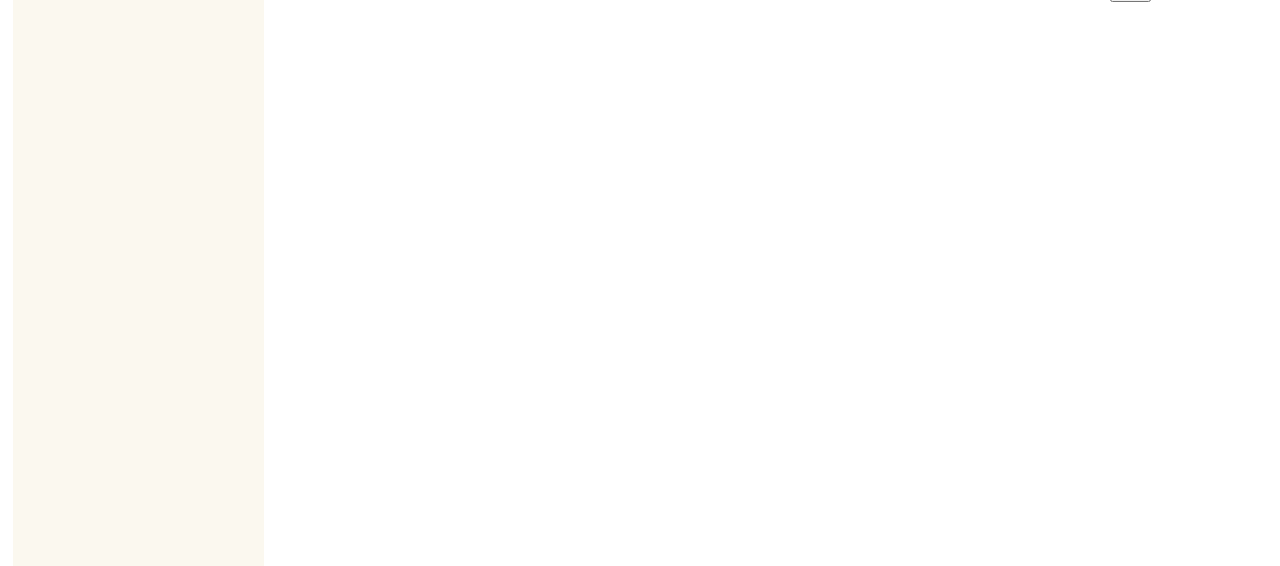
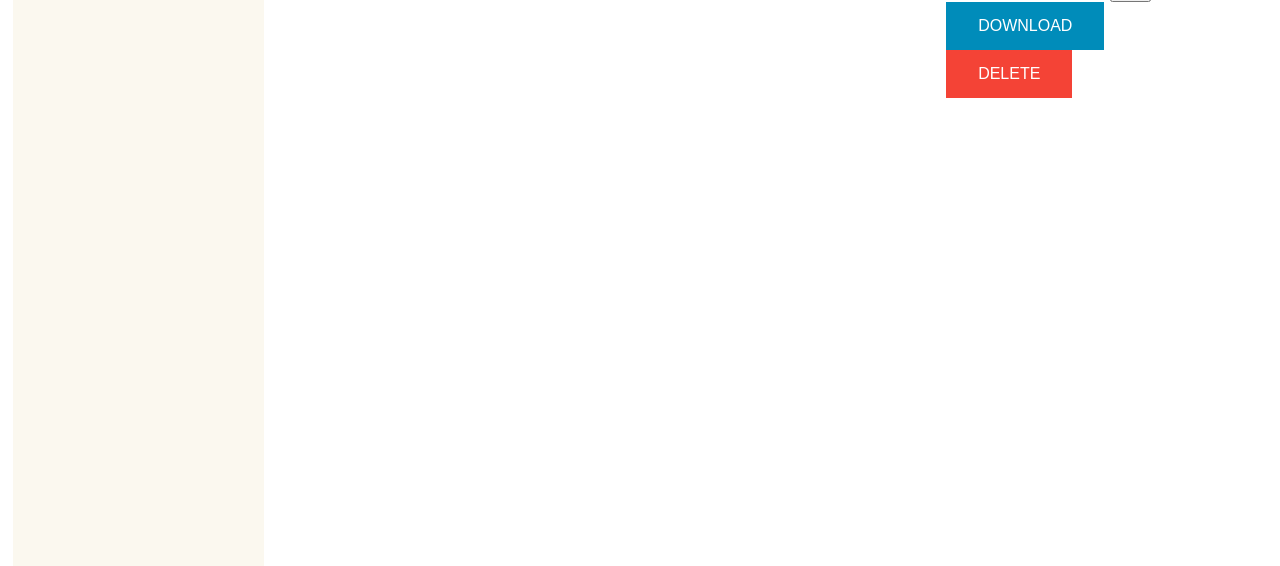
Before and after one commit to milban/AWS_dropbox, a Django app: template blog/templates/blog/html/fileService.html in a window 1280 px wide. Shown: the part 206-772 px from the top of the page. Run offline with Django 3.2, Linux system fonts and the light colour scheme; the template is opened without the code that fills it, so the values that code supplies are empty; some web fonts are replaced.

Commit message:
add downlad delete btn

```diff
--- a/blog/static/css/fileServiece.css
+++ b/blog/static/css/fileServiece.css
@@ -109,3 +109,21 @@ body {
     margin-bottom: 20px;
     float: right;
 }
+
+.fc-btn {
+    border: none;
+    color: white;
+    padding: 15px 32px;
+    text-align: center;
+    text-decoration: none;
+    display: inline-block;
+    font-size: 16px;
+}
+
+.download {
+    background-color: #008CBA;
+}
+
+.delete {
+    background-color: #f44336;
+}
--- a/blog/templates/blog/html/fileService.html
+++ b/blog/templates/blog/html/fileService.html
@@ -46,6 +46,8 @@
                     <progress id="progressBar" max="100" value="0"></progress>
                     <input type="submit" id="submit_btn" value="전송">
                 </form>
+                <div><button class="fc-btn download" type="button">DOWNLOAD</button></div>
+                <div><button class="fc-btn delete" type="button">DELETE</button></div>
             </div>
         </div>
     </div>
```
